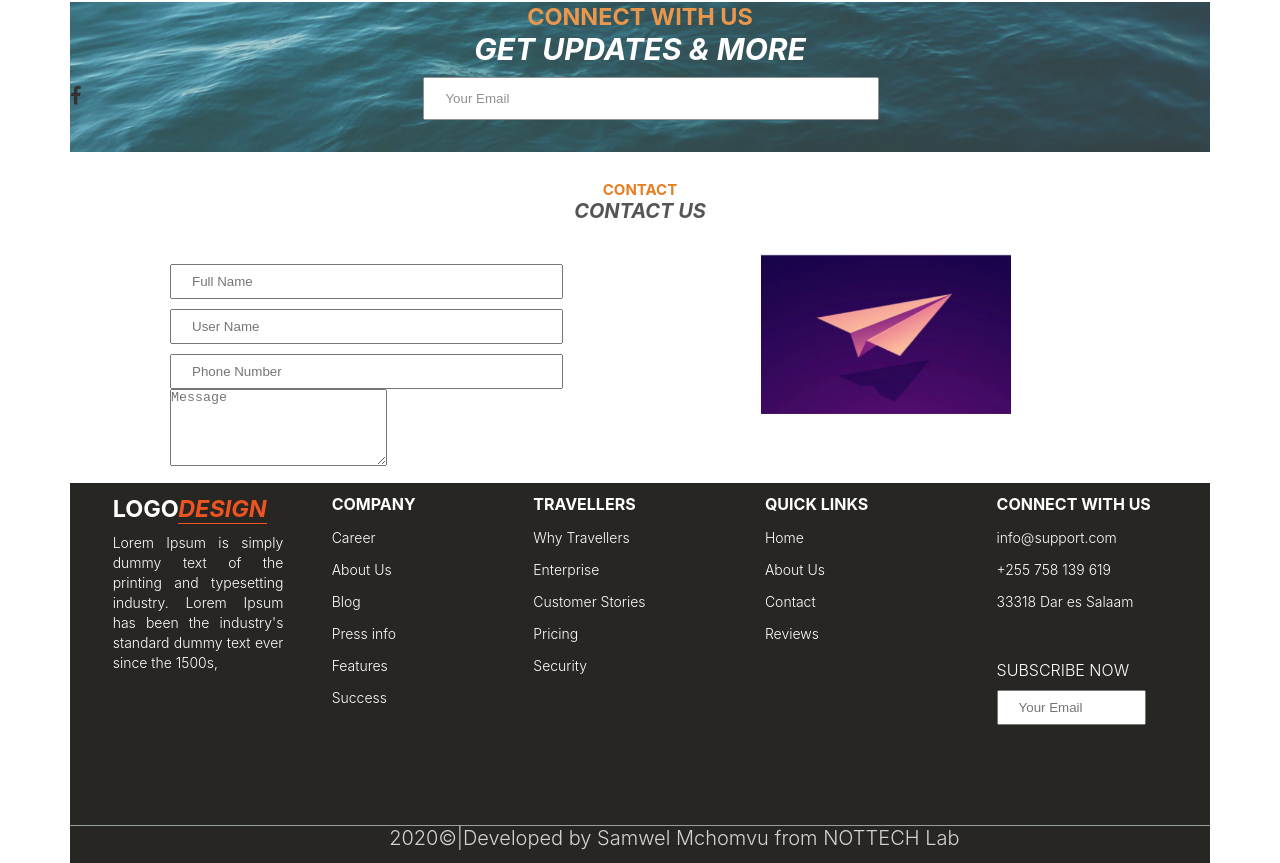
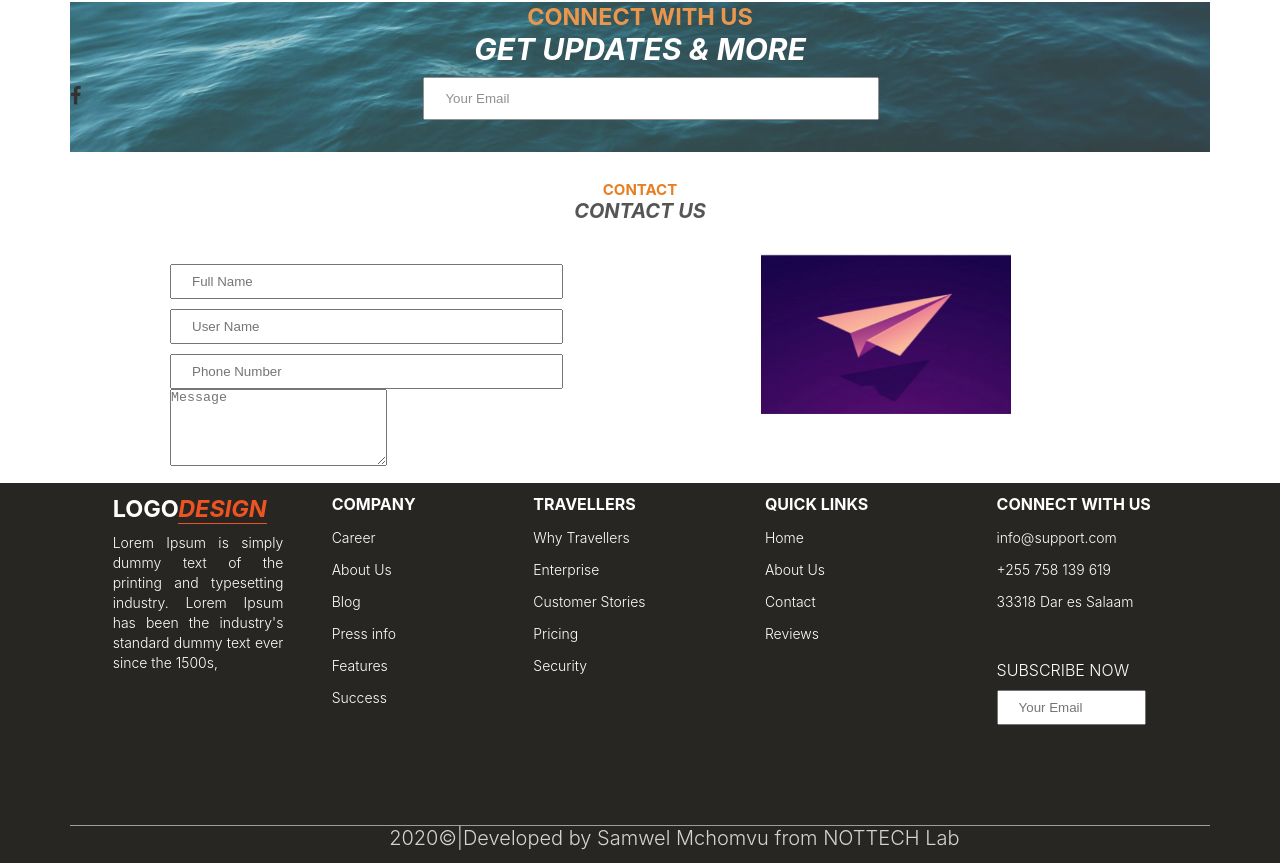
Before and after one commit to mchomvus4/project02, a React (Create React App) app: page / in a window 1280 px wide. Shown: the part 2558-3421 px from the top of the page. Built offline with nearby package versions, Linux system fonts and the light colour scheme.

Commit message:
footer files updated

```diff
--- a/src/components/Footer/Footer.css
+++ b/src/components/Footer/Footer.css
@@ -20,12 +20,12 @@
 
 
 }
+.footer-section{
+background-color: #282622;
+    height: 380px;
+   width: 100%;
+}
 
-.footer{
-    background-color: #282622;
-    height: 380px;
-
-}
 .footer-one{
     font-size: 14px;
     color: #fff;
@@ -176,7 +176,7 @@ input[type=text] {
 .design{
     margin-left: 50px;
 }
-.footer{
+.footer-section{
     background-color: #282622;
     height: 100%;
 
--- a/src/components/Footer/Footer.js
+++ b/src/components/Footer/Footer.js
@@ -2,7 +2,7 @@ import React from 'react'
 import './Footer.css';
 function Footer() {
     return (
-        <section>
+        <section className="footer-section">
             <div className="row footer">
                 <div className="col span-1-of-5">
                     <h3 className="logedesign-footer"><span className="logo">LOGO</span>&nbsp;<span className="design">DESIGN</span></h3>
```
